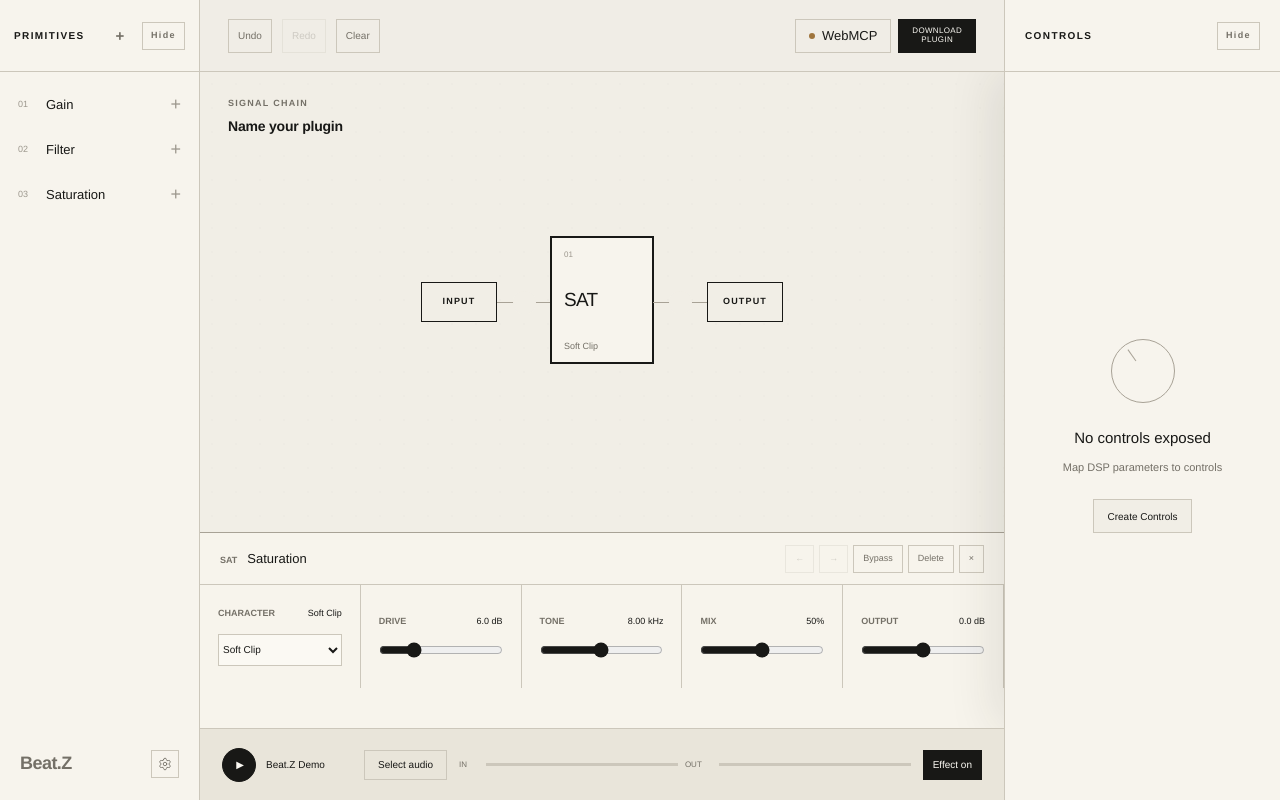
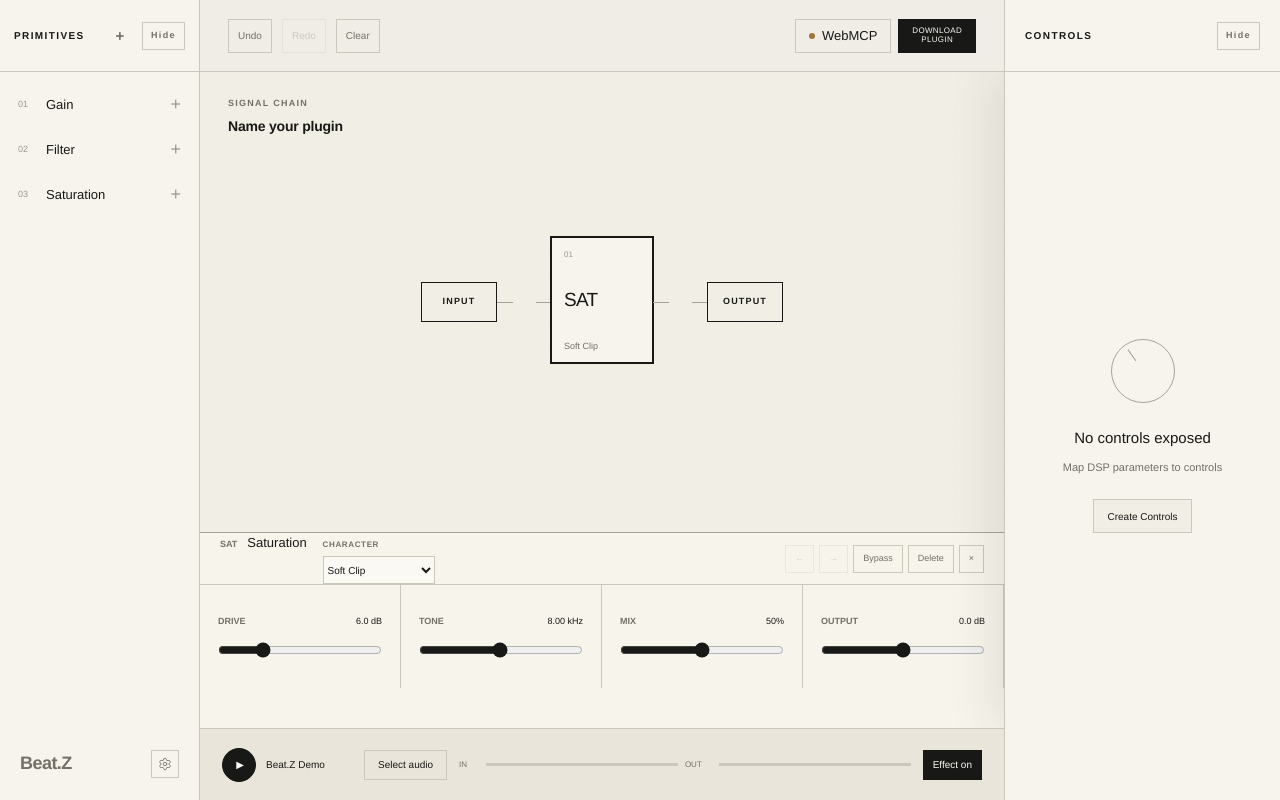
Before and after one commit to jbm12321/Beat.Z, a Next.js app: page / in a window 1280 px wide. Both pictures are taken after a click on the button "Add harmonic color and weight.". Built offline with nearby package versions, Linux system fonts and the light colour scheme.

Commit message:
Move filter and saturation choices into headers

```diff
--- a/app/globals.css
+++ b/app/globals.css
@@ -385,6 +385,9 @@ button:focus-visible, input:focus-visible, select:focus-visible, [role="button"]
 .inspector-title > div:first-child { display: flex; align-items: baseline; gap: 10px; }
 .inspector-title span { color: var(--muted); font-size: 9px; font-weight: 700; }
 .inspector-title strong { font-size: 13px; font-weight: 500; }
+.inspector-character { display: flex; align-items: flex-start; flex-direction: column; gap: 5px; margin-left: 6px; }
+.inspector-character > span { font-size: 8px; letter-spacing: .08em; text-transform: uppercase; }
+.inspector-character .parameter-select { width: 112px; height: 28px; }
 .inspector-actions { display: flex; align-items: center; gap: 5px; }
 .inspector-actions button { min-height: 28px; padding: 0 9px; border: 1px solid var(--line); background: transparent; color: var(--muted); font-size: 9px; }
 .inspector-actions button:hover:not(:disabled), .inspector-actions button.is-active { border-color: var(--ink); color: var(--ink); }
--- a/src/features/audio-builder/components/AudioEffectBuilder.tsx
+++ b/src/features/audio-builder/components/AudioEffectBuilder.tsx
@@ -564,7 +564,42 @@ export function AudioEffectBuilder() {
           {selectedNode && (
             <section className="node-inspector" aria-label={`${MODULE_CATALOG[selectedNode.type].name} parameters`}>
               <header className="inspector-title">
-                <div><span>{MODULE_CATALOG[selectedNode.type].shortName}</span><strong>{MODULE_CATALOG[selectedNode.type].name}</strong></div>
+                <div>
+                  <span>{MODULE_CATALOG[selectedNode.type].shortName}</span>
+                  <strong>{MODULE_CATALOG[selectedNode.type].name}</strong>
+                  {selectedNode.type === 'filter' && (() => {
+                    const mode = MODULE_CATALOG.filter.parameters.find((parameter) => parameter.id === 'mode')!;
+                    const effective = getEffectiveParameter(project, selectedNode.id, mode.id);
+                    return (
+                      <label className="inspector-character">
+                        <span>{mode.name}</span>
+                        <select
+                          className="parameter-select"
+                          value={effective}
+                          onChange={(event) => commitCommands([{ type: 'set_parameter', nodeId: selectedNode.id, paramId: mode.id, value: Number(event.target.value) }])}
+                        >
+                          {mode.choices?.map((choice) => <option key={choice.value} value={choice.value}>{choice.label}</option>)}
+                        </select>
+                      </label>
+                    );
+                  })()}
+                  {selectedNode.type === 'saturation' && (() => {
+                    const character = MODULE_CATALOG.saturation.parameters.find((parameter) => parameter.id === 'character')!;
+                    const effective = getEffectiveParameter(project, selectedNode.id, character.id);
+                    return (
+                      <label className="inspector-character">
+                        <span>{character.name}</span>
+                        <select
+                          className="parameter-select"
+                          value={effective}
+                          onChange={(event) => commitCommands([{ type: 'set_parameter', nodeId: selectedNode.id, paramId: character.id, value: Number(event.target.value) }])}
+                        >
+                          {character.choices?.map((choice) => <option key={choice.value} value={choice.value}>{choice.label}</option>)}
+                        </select>
+                      </label>
+                    );
+                  })()}
+                </div>
                 <div className="inspector-actions">
                   {project.chain.includes(selectedNode.id) && <>
                     <button type="button" disabled={project.chain.indexOf(selectedNode.id) === 0} onClick={() => moveSelected(-1)} aria-label="Move module left">←</button>
@@ -580,8 +615,10 @@ export function AudioEffectBuilder() {
               </header>
               <div className="parameter-grid">
                 {MODULE_CATALOG[selectedNode.type].parameters.filter((parameter) => {
+                  if (selectedNode.type === 'filter' && parameter.id === 'mode') return false;
                   if (selectedNode.type !== 'saturation') return true;
-                  if (['character', 'drive', 'tone', 'mix', 'output'].includes(parameter.id)) return true;
+                  if (parameter.id === 'character') return false;
+                  if (['drive', 'tone', 'mix', 'output'].includes(parameter.id)) return true;
                   const character = selectedNode.params.character;
                   return (character === 1 && parameter.id === 'bias')
                     || (character === 2 && parameter.id === 'clip')
```
